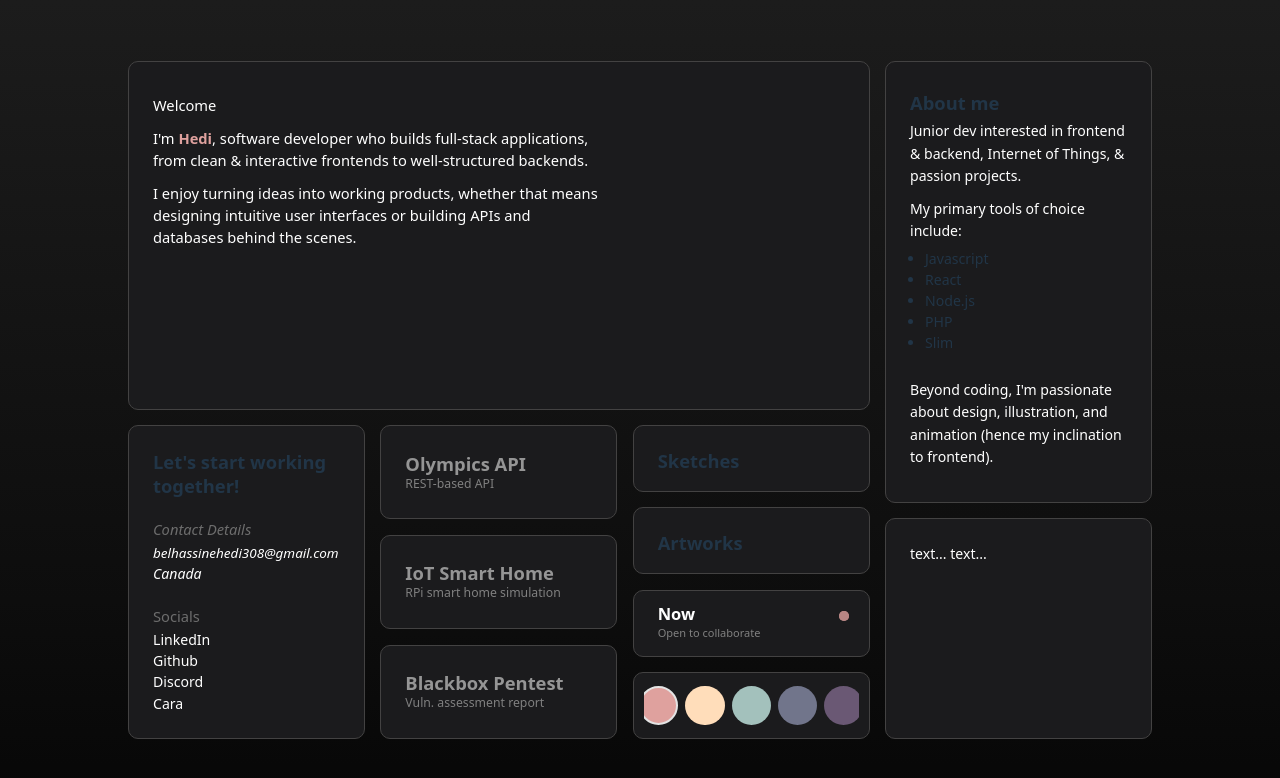
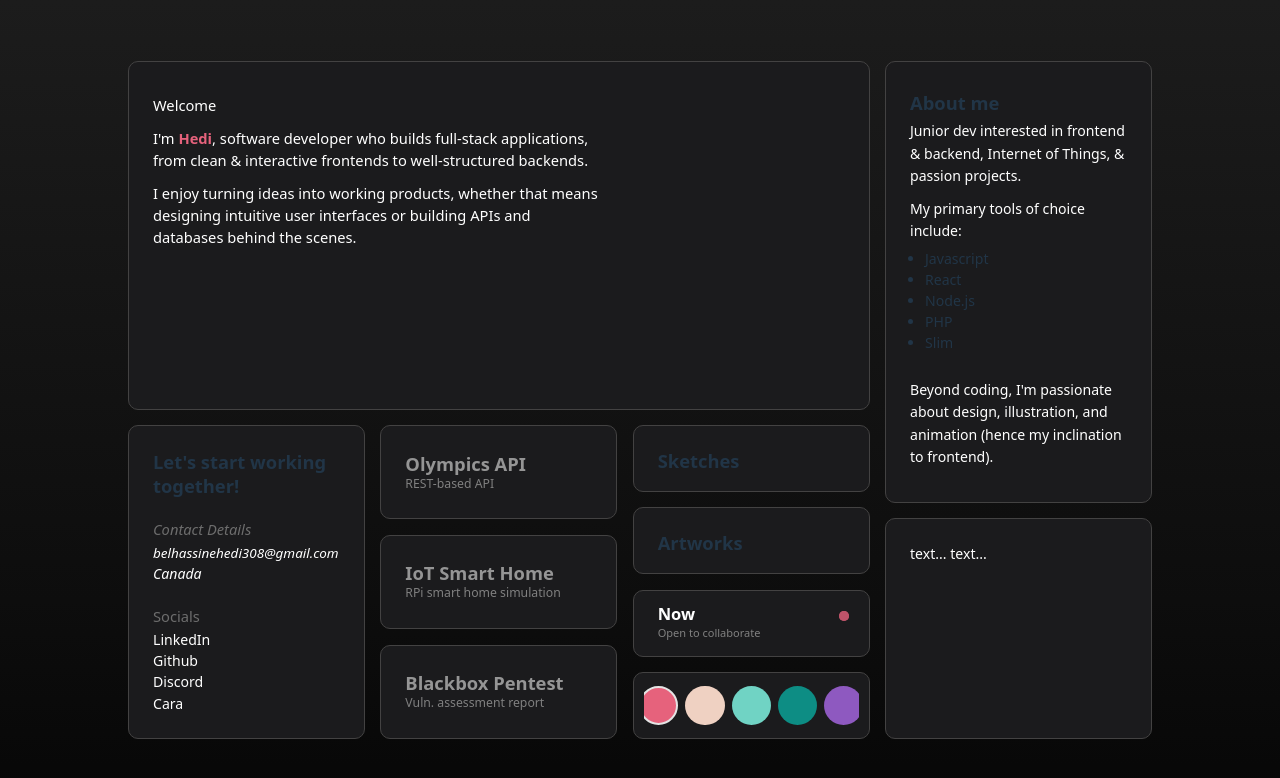
Before and after one commit to hedi3489/my-portfolio, a React (Vite) app: page / in a window 1280 px wide. Shown: the top 778 px of the page. Built offline with nearby package versions, Linux system fonts and the light colour scheme.

Commit message:
Changed color options to magik punkchild palette

```diff
--- a/src/components/Cards.jsx
+++ b/src/components/Cards.jsx
@@ -103,11 +103,11 @@ function AvailabilityCard() {
 
 function ThemeCard() {
   const colors = [
-    '#dfa19e',
-    '#ffddba',
-    '#a3c1bc',
-    '#71758b',
-    '#6a5874'
+    '#e6627c',
+    '#efd1c2',
+    '#70d3c4',
+    '#0d8d84',
+    '#8e59c0'
   ]
   const [selectedColor, setSelectedColor] = useState(colors[0]);
   useEffect(() => {
```
